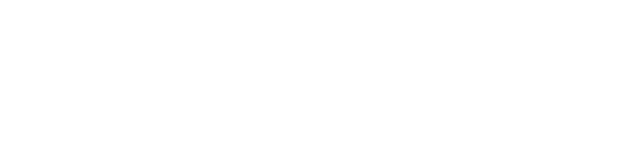
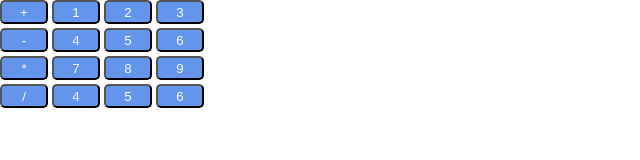
Before and after one commit to babo109dl/odin-calculator, a plain HTML site: page index.html in a window 1280 px wide. Shown: the whole page, without its empty margins (0-640 px from the left). Drawn offline with Linux system fonts and the light colour scheme.

Commit message:
add html buttons with the appropriate numbers and operators. plus some basic styles

```diff
--- a/index.html
+++ b/index.html
@@ -9,6 +9,33 @@
 </head>
 
 <body>
+
+    <div class="calculator">
+        <div class="first-row">
+            <button class="operator-add">+</button>
+            <button class="digit-1">1</button>
+            <button class="digit-2">2</button>
+            <button class="digit-3">3</button>
+        </div>
+        <div class="second-row">
+            <button class="operator-subtract">-</button>
+            <button class="digit-4">4</button>
+            <button class="digit-5">5</button>
+            <button class="digit-6">6</button>
+        </div>
+        <div class="third-row">
+            <button class="operator-multiply">*</button>
+            <button class="digit-7">7</button>
+            <button class="digit-8">8</button>
+            <button class="digit-9">9</button>
+        </div>
+        <div class="fourth-row">
+            <button class="operator-divide">/</button>
+            <button class="digit-4">4</button>
+            <button class="digit-5">5</button>
+            <button class="digit-6">6</button>
+        </div>
+    </div>
 
     <script>
         let numX;
--- a/styles.css
+++ b/styles.css
@@ -3,3 +3,17 @@
     padding: 0;
     margin: 0;
 }
+
+button {
+    width: 48px;
+    height: 24px;
+    background-color: rgb(100, 149, 237);
+    color: rgb(250, 249, 246);
+    border-radius: 5px;
+}
+
+.calculator {
+    display: flex;
+    flex-direction: column;
+    gap: 4px;
+}
```
